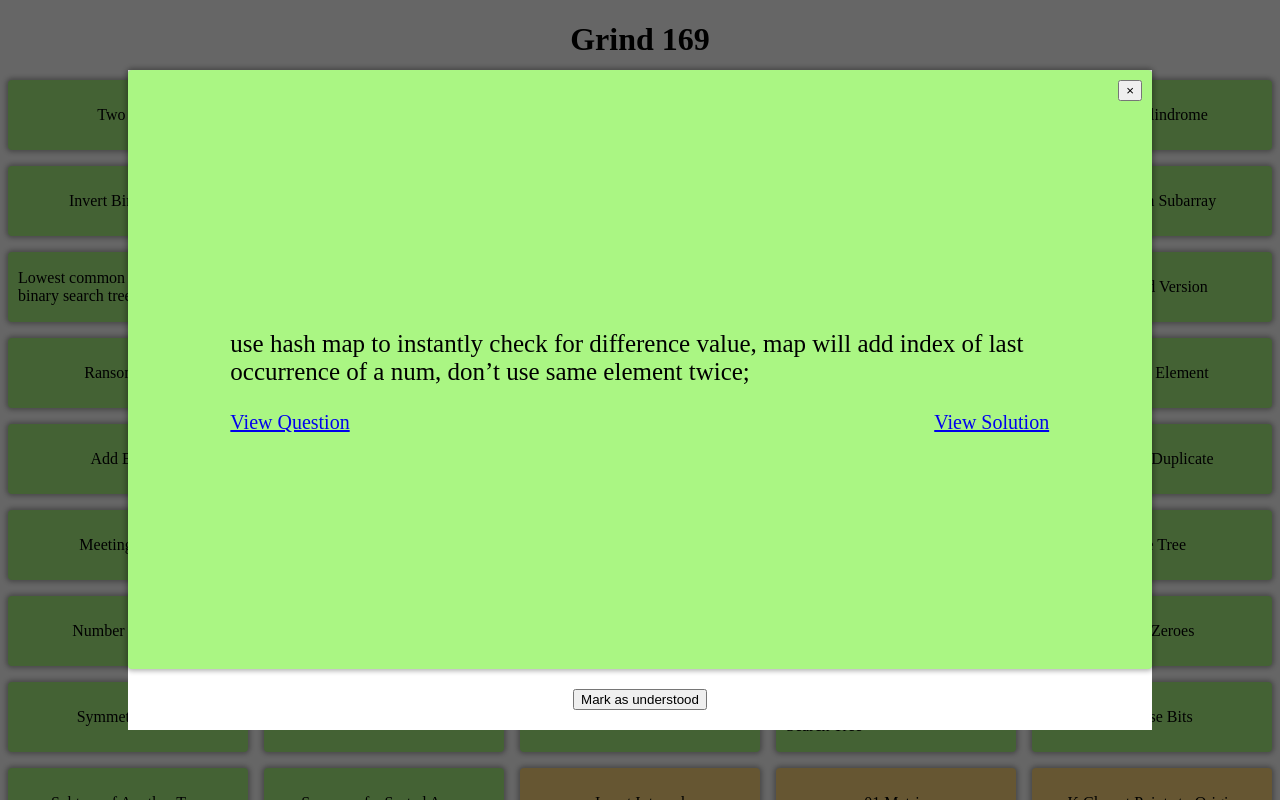
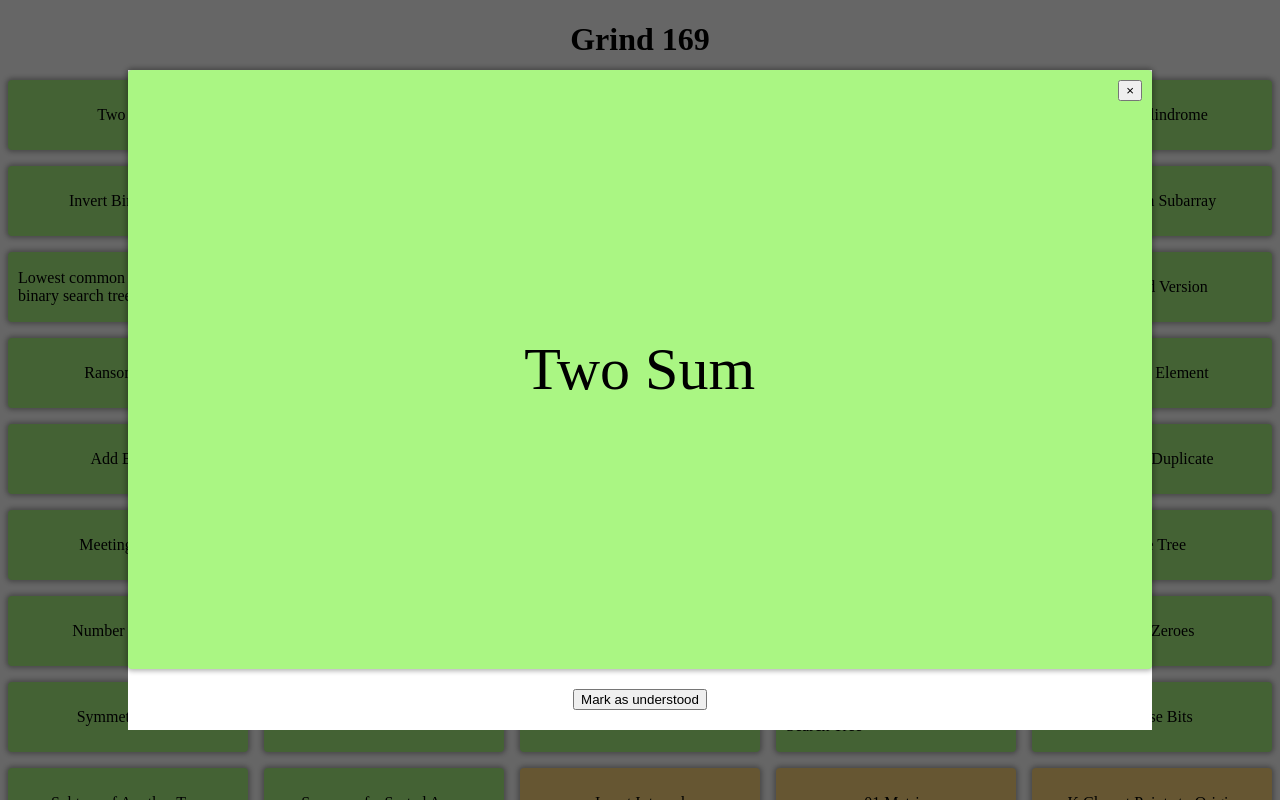
Before and after one commit to vivekchand/grind169, a React (Create React App) app: page / in a window 1280 px wide. Both pictures are taken after a click on the element "Two Sum". Shown: the top 800 px of the page. Built offline with nearby package versions, Linux system fonts and the light colour scheme.

Commit message:
Update CardsList.js

```diff
--- a/src/components/CardsList.js
+++ b/src/components/CardsList.js
@@ -86,7 +86,7 @@ const CardsList = () => {
           <div className={`card card-modal ${selectedCard.flipped ? 'flip' : ''}`}
             onClick={() => setSelectedCard({ ...selectedCard, flipped: !selectedCard.flipped })} style={ {backgroundColor: selectedCard.Type === "Easy" ? "#aaf683" : ( selectedCard.Type === "Medium"  ? "#ffd97d":"#ee6055" )
         }}>
-            {selectedCard.flipped ? (
+            {!selectedCard.flipped ? (
               <div className="front">
                 {selectedCard.Problem}
               </div>
```
